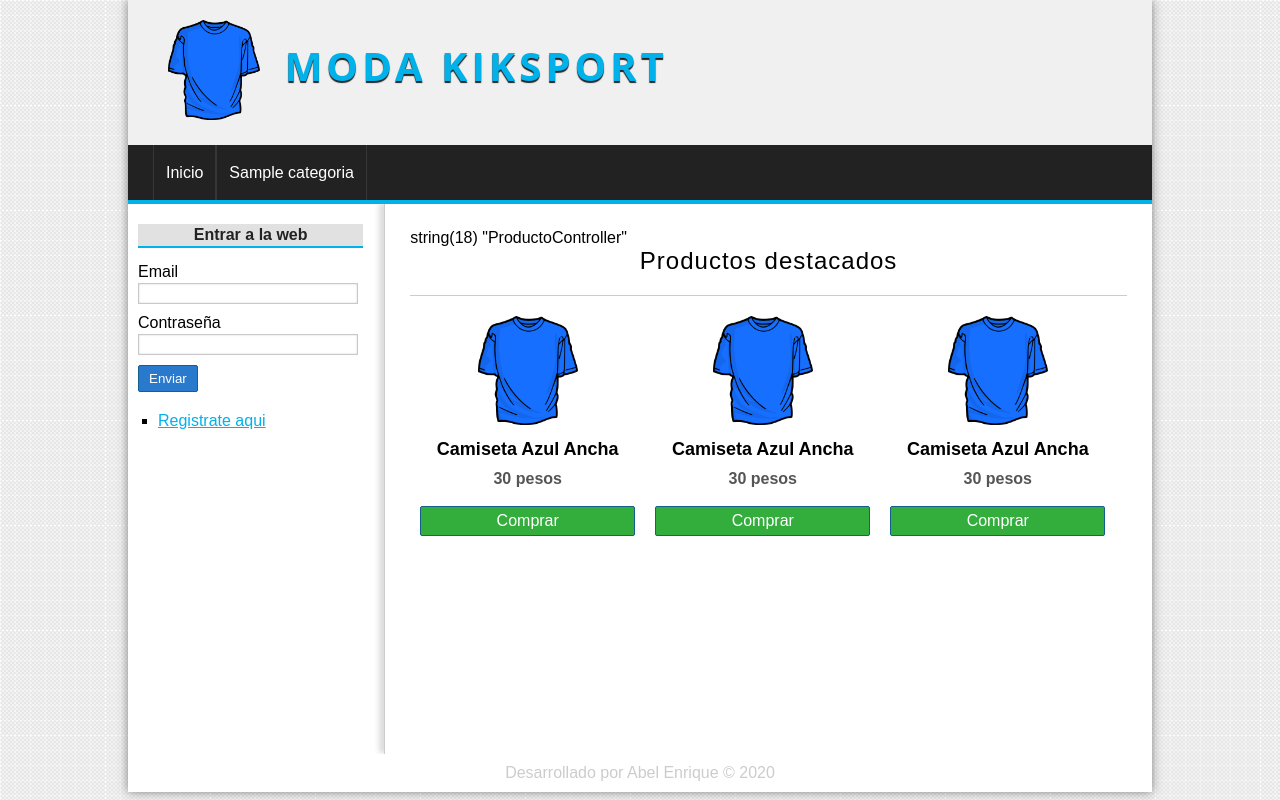
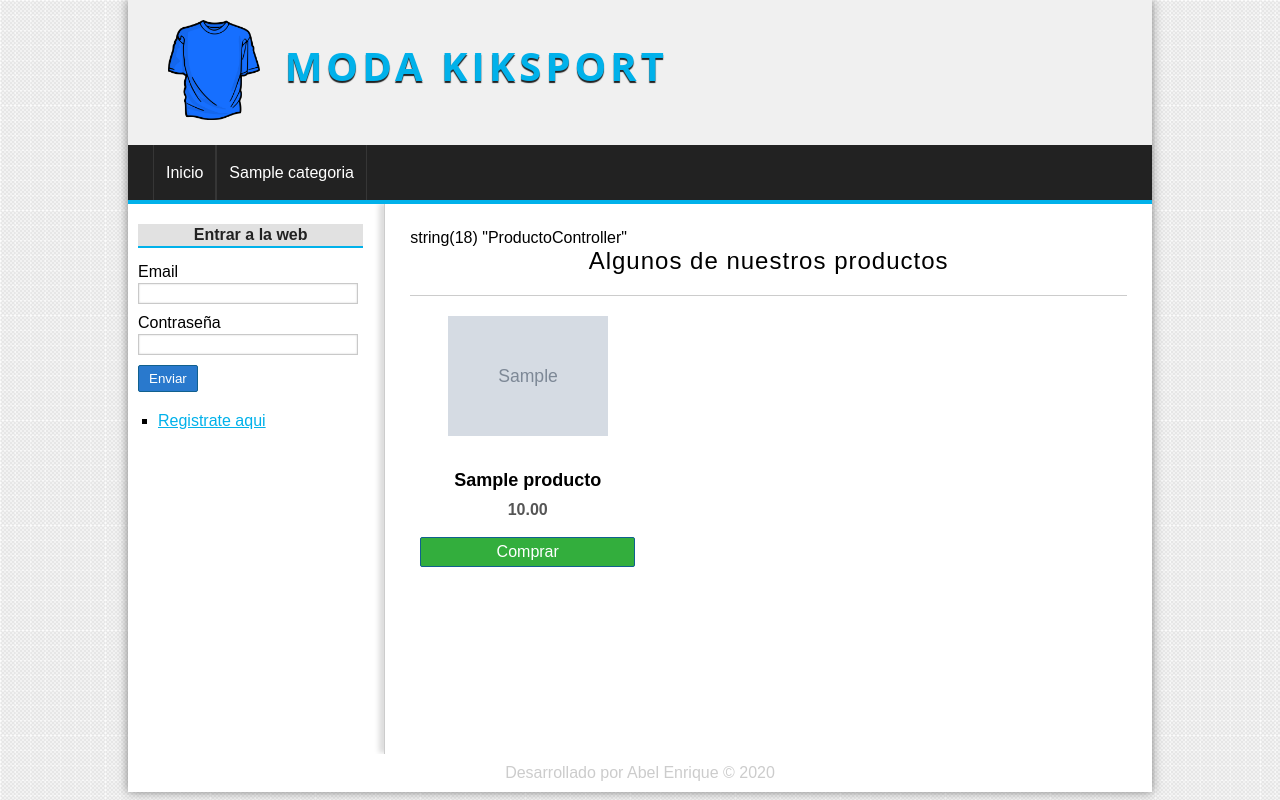
Before and after one commit to abel2791/tienda_poo, a PHP site: page /master-php/ in a window 1280 px wide. Run offline with PHP 8.4, Linux system fonts and the light colour scheme; tables that the repository leaves empty hold one stand-in row (values such as "Sample post"); grey boxes marked "Sample" are stand-in pictures.

Commit message:
productos en la pagina de inicio

```diff
--- a/assets/css/styles.css
+++ b/assets/css/styles.css
@@ -305,11 +305,13 @@ button{
     float: left;
     margin-left: 10px;
     margin-right: 10px;
+    margin-bottom: 20px;
     text-align: center;
+
 }
 .product img{
-    width: 100px;
-    margin-bottom: 10px;
+    height: 120px;
+    margin-bottom: 30px;
 }
 
 .product h2{
--- a/controllers/ProductoController.php
+++ b/controllers/ProductoController.php
@@ -4,7 +4,8 @@ require_once 'models/Producto.php';
 
 class ProductoController{
     public function index(){
-
+        $producto = new Producto();
+        $productos = $producto->getRandom(6);
 
         //renderizar
         require_once 'views/producto/destacados.php';
--- a/models/Producto.php
+++ b/models/Producto.php
@@ -95,6 +95,14 @@ class Producto{
         return $productos;
     }
 
+    public function getRandom($limit){
+        $productos = $this->db->query("SELECT * FROM productos ORDER BY RAND() LIMIT $limit");
+        return $productos;
+
+    }
+
+
+
     public function getOne(){
         $producto = $this->db->query("SELECT * FROM productos WHERE id = {$this->getId()}");
         return $producto->fetch_object();
--- a/views/producto/destacados.php
+++ b/views/producto/destacados.php
@@ -1,23 +1,14 @@
-<h1>Productos destacados</h1>
+<h1>Algunos de nuestros productos</h1>
 
-<div class="product">
-    <img src="assets/img/camiseta.png" />
-    <h2>Camiseta Azul Ancha</h2>
-    <p>30 pesos</p>
-    <a href="" class="button">Comprar</a>
-</div>
-
-
-<div class="product">
-    <img src="assets/img/camiseta.png" />
-    <h2>Camiseta Azul Ancha</h2>
-    <p>30 pesos</p>
-    <a href="" class="button">Comprar</a>
-</div>
-
-<div class="product">
-    <img src="assets/img/camiseta.png" />
-    <h2>Camiseta Azul Ancha</h2>
-    <p>30 pesos</p>
-    <a href="" class="button">Comprar</a>
-</div>
+<?php while($product = $productos->fetch_object()): ?>
+    <div class="product">
+        <?php if($product->imagen != null): ?>
+          <img src="<?=base_url?>uploads/images/<?=$product->imagen?>" />
+        <?php else: ?>
+          <img src="assets/img/camiseta.png" />
+        <?php endif; ?>
+        <h2><?=$product->nombre?></h2>
+        <p><?=$product->precio?></p>
+        <a href="" class="button">Comprar</a>
+    </div>
+<?php endwhile; ?>
```
Also changed, not shown: uploads/images/Full HD Wallpapers 1920x1080 (32) (copia).jpg (added).
